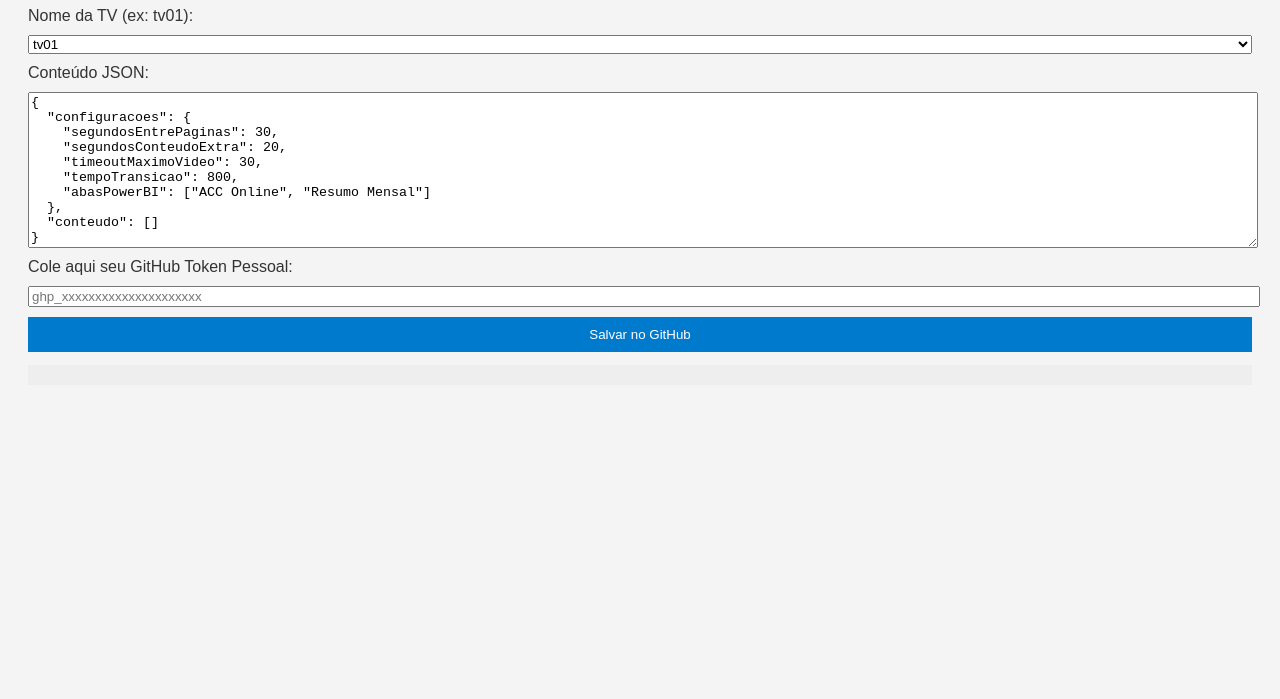
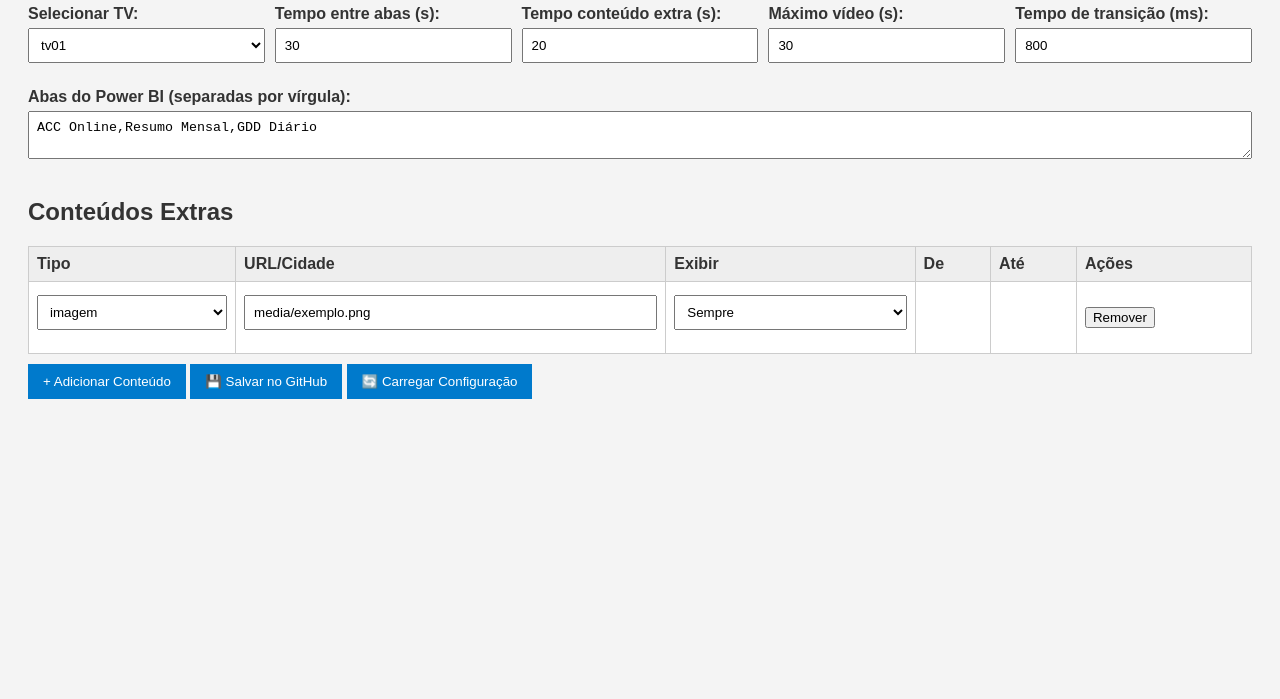
Before and after one commit to Draxizor/TvFood, a plain HTML site: page index.html in a window 1280 px wide. Shown: the part 101-800 px from the top of the page. Drawn offline with Linux system fonts and the light colour scheme.

Commit message:
Update index.html

```diff
--- a/index.html
+++ b/index.html
@@ -2,100 +2,208 @@
 <html lang="pt-BR">
 <head>
   <meta charset="UTF-8" />
-  <meta name="viewport" content="width=device-width, initial-scale=1.0"/>
-  <title>Painel de TVs - Salvar no GitHub</title>
+  <meta name="viewport" content="width=device-width, initial-scale=1.0" />
+  <title>Painel de TVs - Divisão Food</title>
   <style>
     body { font-family: Arial, sans-serif; background: #f4f4f4; padding: 20px; color: #333; }
-    label, textarea, input, select, button { display: block; margin-bottom: 10px; width: 100%; }
-    button { padding: 10px; background-color: #007acc; color: white; border: none; cursor: pointer; }
-    button:hover { background-color: #005fa3; }
-    pre { background: #eee; padding: 10px; }
+    h1, h2 { margin-bottom: 10px; }
+    label { margin-top: 10px; display: block; font-weight: bold; }
+    input[type="text"], input[type="number"], input[type="date"], select, textarea {
+      width: 100%; padding: 8px; margin: 5px 0 15px 0; box-sizing: border-box;
+    }
+    table { width: 100%; border-collapse: collapse; margin-top: 20px; background: #fff; }
+    th, td { border: 1px solid #ccc; padding: 8px; text-align: left; }
+    th { background: #eee; }
+    tr:nth-child(even) { background: #f9f9f9; }
+    .controls { display: flex; justify-content: space-between; flex-wrap: wrap; gap: 10px; }
+    .controls > div { flex: 1; min-width: 180px; }
+    .btn { padding: 10px 15px; background: #007acc; color: #fff; border: none; cursor: pointer; margin-top: 10px; }
+    .btn:hover { background: #005a99; }
+    .small { font-size: 12px; color: #666; }
   </style>
 </head>
 <body>
-  <h1>Painel de TVs - Salvar Configuração no GitHub</h1>
+  <h1>Painel de TVs - Divisão Food</h1>
 
-  <label for="tv">Nome da TV (ex: tv01):</label>
+  <div class="controls">
+    <div>
+      <label for="tv">Selecionar TV:</label>
       <select id="tv">
         <option value="tv01">tv01</option>
         <option value="tv02">tv02</option>
         <option value="tv03">tv03</option>
       </select>
+    </div>
+    <div>
+      <label for="segundosEntrePaginas">Tempo entre abas (s):</label>
+      <input type="number" id="segundosEntrePaginas" value="30" />
+    </div>
+    <div>
+      <label for="segundosConteudoExtra">Tempo conteúdo extra (s):</label>
+      <input type="number" id="segundosConteudoExtra" value="20" />
+    </div>
+    <div>
+      <label for="timeoutMaximoVideo">Máximo vídeo (s):</label>
+      <input type="number" id="timeoutMaximoVideo" value="30" />
+    </div>
+    <div>
+      <label for="tempoTransicao">Tempo de transição (ms):</label>
+      <input type="number" id="tempoTransicao" value="800" />
+    </div>
+  </div>
 
-  <label for="config">Conteúdo JSON:</label>
-  <textarea id="config" rows="10">{
-  "configuracoes": {
-    "segundosEntrePaginas": 30,
-    "segundosConteudoExtra": 20,
-    "timeoutMaximoVideo": 30,
-    "tempoTransicao": 800,
-    "abasPowerBI": ["ACC Online", "Resumo Mensal"]
-  },
-  "conteudo": []
-}</textarea>
+  <label for="abas">Abas do Power BI (separadas por vírgula):</label>
+  <textarea id="abas" rows="2">ACC Online,Resumo Mensal,GDD Diário</textarea>
 
-  <label for="token">Cole aqui seu GitHub Token Pessoal:</label>
-  <input type="password" id="token" placeholder="ghp_xxxxxxxxxxxxxxxxxxxxx" />
+  <h2>Conteúdos Extras</h2>
+  <table id="conteudoTable">
+    <thead>
+      <tr>
+        <th>Tipo</th>
+        <th>URL/Cidade</th>
+        <th>Exibir</th>
+        <th>De</th>
+        <th>Até</th>
+        <th>Ações</th>
+      </tr>
+    </thead>
+    <tbody id="conteudoBody"></tbody>
+  </table>
+  <button class="btn" id="btnAdicionar">+ Adicionar Conteúdo</button>
+  <button class="btn" id="btnSalvar">💾 Salvar no GitHub</button>
+  <button class="btn" id="btnCarregar">🔄 Carregar Configuração</button>
 
-  <button onclick="salvarNoGitHub()">Salvar no GitHub</button>
-
-  <pre id="status"></pre>
+  <pre id="saida"></pre>
 
   <script>
-    async function salvarNoGitHub() {
-      const token = document.getElementById("token").value.trim();
-      const tv = document.getElementById("tv").value.trim();
-      const conteudo = document.getElementById("config").value;
-      const status = document.getElementById("status");
+    const tipos = ["powerbi", "imagem", "video", "clima"];
+    const tabela = document.getElementById("conteudoBody");
 
-      if (!token) {
-        alert("Por favor, cole seu GitHub Token pessoal.");
-        return;
+    function adicionarConteudo(c = {}) {
+      const linha = document.createElement("tr");
+
+      linha.innerHTML = `
+        <td>
+          <select>
+            ${tipos.map(t => `<option value="${t}" ${c.tipo === t ? 'selected' : ''}>${t}</option>`).join("")}
+          </select>
+        </td>
+        <td><input type="text" value="${c.url || c.cidade || ''}" /></td>
+        <td>
+          <select onchange="this.parentNode.parentNode.querySelectorAll('input[type=date]').forEach(i => i.style.display = this.value === 'intervalo' ? 'inline' : 'none')">
+            <option value="sempre" ${c.exibicao === "intervalo" ? "" : "selected"}>Sempre</option>
+            <option value="intervalo" ${c.exibicao === "intervalo" ? "selected" : ""}>Entre datas</option>
+          </select>
+        </td>
+        <td><input type="date" value="${c.dataInicio || ''}" style="display: ${c.exibicao === 'intervalo' ? 'inline' : 'none'}" /></td>
+        <td><input type="date" value="${c.dataFim || ''}" style="display: ${c.exibicao === 'intervalo' ? 'inline' : 'none'}" /></td>
+        <td><button onclick="this.parentNode.parentNode.remove()">Remover</button></td>
+      `;
+
+      tabela.appendChild(linha);
     }
 
-      const base64Content = btoa(unescape(encodeURIComponent(conteudo)));
+    function gerarJSON() {
+      const config = {
+        configuracoes: {
+          segundosEntrePaginas: +document.getElementById("segundosEntrePaginas").value,
+          segundosConteudoExtra: +document.getElementById("segundosConteudoExtra").value,
+          timeoutMaximoVideo: +document.getElementById("timeoutMaximoVideo").value,
+          tempoTransicao: +document.getElementById("tempoTransicao").value,
+          abasPowerBI: document.getElementById("abas").value.split(',').map(s => s.trim()).filter(s => s)
+        },
+        conteudo: []
+      };
+
+      [...tabela.querySelectorAll("tr")].forEach(tr => {
+        const tipo = tr.children[0].querySelector("select").value;
+        const valor = tr.children[1].querySelector("input").value;
+        const exibicao = tr.children[2].querySelector("select").value;
+        const dataInicio = tr.children[3].querySelector("input").value;
+        const dataFim = tr.children[4].querySelector("input").value;
+
+        const item = { tipo, exibicao };
+        if (tipo === "clima") item.cidade = valor;
+        else item.url = valor;
+        if (exibicao === "intervalo") {
+          item.dataInicio = dataInicio;
+          item.dataFim = dataFim;
+        }
+        config.conteudo.push(item);
+      });
+
+      return config;
+    }
+
+    async function salvarNoGitHub() {
+      const token = prompt("Informe seu token GitHub (ghp_...):");
+      if (!token) return alert("Token não informado. A operação foi cancelada.");
+
       const repo = "TvFood";
       const user = "Drazixor";
-      const path = `configs/${tv}.json`;
-      const urlGet = `https://api.github.com/repos/${user}/${repo}/contents/${path}`;
+      const nomeTV = document.getElementById("tv").value;
+      const fileName = `tv-configs/${nomeTV}.json`;
+      const conteudo = JSON.stringify(gerarJSON(), null, 2);
+      const base64 = btoa(unescape(encodeURIComponent(conteudo)));
 
-      status.textContent = "Verificando arquivo existente...";
+      const url = `https://api.github.com/repos/${user}/${repo}/contents/${fileName}`;
 
-      let sha = null;
-      try {
-        const resGet = await fetch(urlGet, {
-          headers: { Authorization: `token ${token}` }
-        });
-        if (resGet.ok) {
-          const data = await resGet.json();
-          sha = data.sha;
-        }
-      } catch (e) {
-        console.warn("Arquivo novo, não encontrado.");
-      }
-
-      status.textContent = "Enviando arquivo para o GitHub...";
-
-      const res = await fetch(urlGet, {
+      const resposta = await fetch(url, {
         method: "PUT",
         headers: {
-          Authorization: `token ${token}`,
+          "Authorization": `token ${token}`,
           "Content-Type": "application/json"
         },
         body: JSON.stringify({
-          message: `Atualizando config ${tv}`,
-          content: base64Content,
-          sha: sha || undefined
+          message: `Atualizando configuração da ${nomeTV}`,
+          content: base64,
+          committer: { name: user, email: "tvfood@ajinomoto.com" }
         })
       });
 
-      if (res.ok) {
-        status.textContent = `✅ Configuração salva com sucesso em ${path}`;
+      if (resposta.ok) {
+        alert("✅ Configuração enviada com sucesso!");
       } else {
-        const err = await res.json();
-        status.textContent = `❌ Erro ao salvar: ${err.message}`;
+        const erro = await resposta.json();
+        alert("❌ Falha ao salvar no GitHub: " + erro.message);
+        console.error(erro);
       }
     }
+
+    async function carregarConfiguracao() {
+      const nomeTV = document.getElementById("tv").value;
+      const url = `https://raw.githubusercontent.com/Drazixor/TvFood/main/tv-configs/${nomeTV}.json`;
+
+      try {
+        const resposta = await fetch(url);
+        const json = await resposta.json();
+
+        document.getElementById("segundosEntrePaginas").value = json.configuracoes.segundosEntrePaginas;
+        document.getElementById("segundosConteudoExtra").value = json.configuracoes.segundosConteudoExtra;
+        document.getElementById("timeoutMaximoVideo").value = json.configuracoes.timeoutMaximoVideo;
+        document.getElementById("tempoTransicao").value = json.configuracoes.tempoTransicao;
+        document.getElementById("abas").value = json.configuracoes.abasPowerBI.join(", ");
+
+        tabela.innerHTML = "";
+        json.conteudo.forEach(adicionarConteudo);
+        alert("🔄 Configuração carregada com sucesso!");
+      } catch (e) {
+        alert("❌ Erro ao carregar configuração.");
+        console.error(e);
+      }
+    }
+
+    window.addEventListener("DOMContentLoaded", () => {
+      document.getElementById("btnAdicionar").addEventListener("click", () => adicionarConteudo());
+      document.getElementById("btnSalvar").addEventListener("click", () => salvarNoGitHub());
+      document.getElementById("btnCarregar").addEventListener("click", () => carregarConfiguracao());
+
+      adicionarConteudo({
+        tipo: "imagem",
+        url: "media/exemplo.png",
+        exibicao: "sempre"
+      });
+    });
   </script>
 </body>
 </html>
```
Lines whose indentation alone changed are shown as unchanged.
